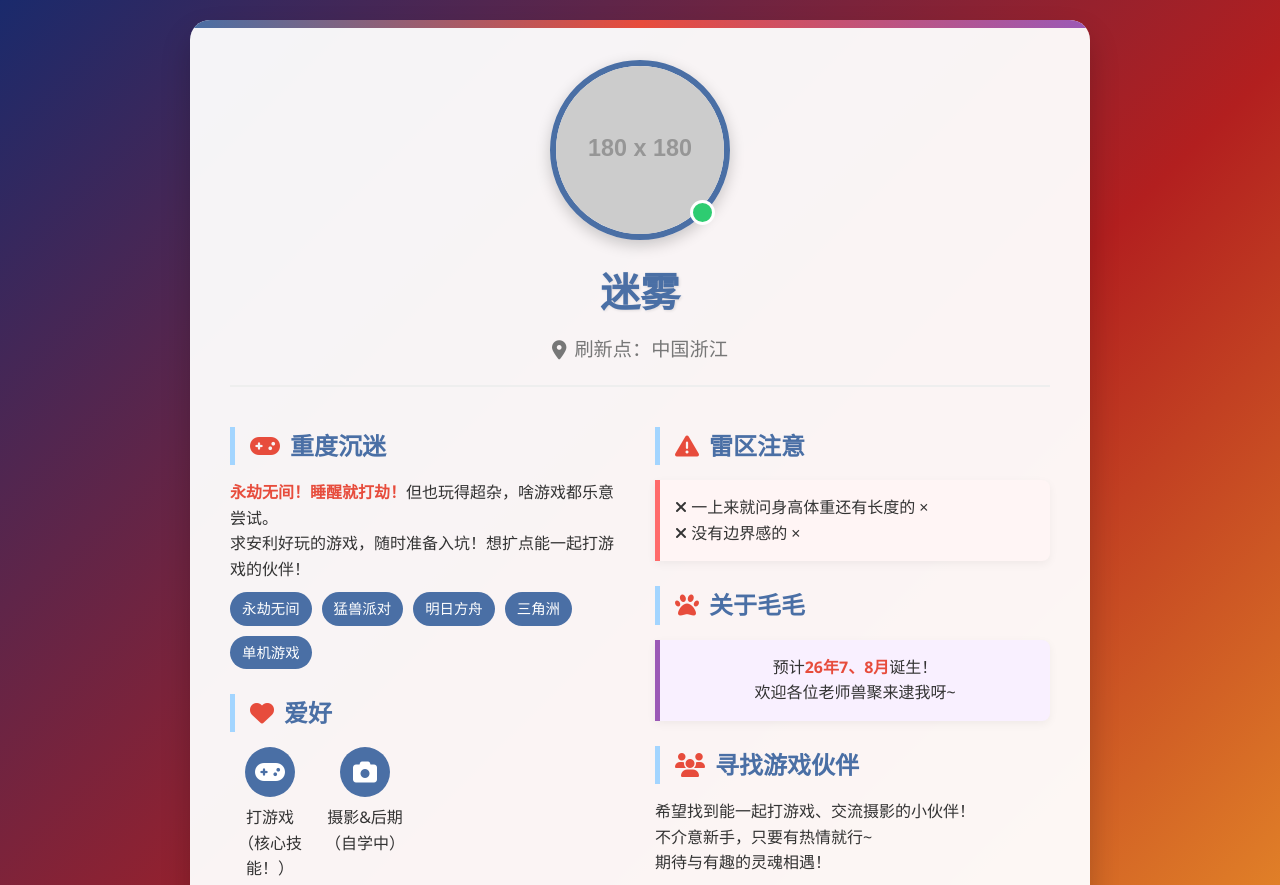
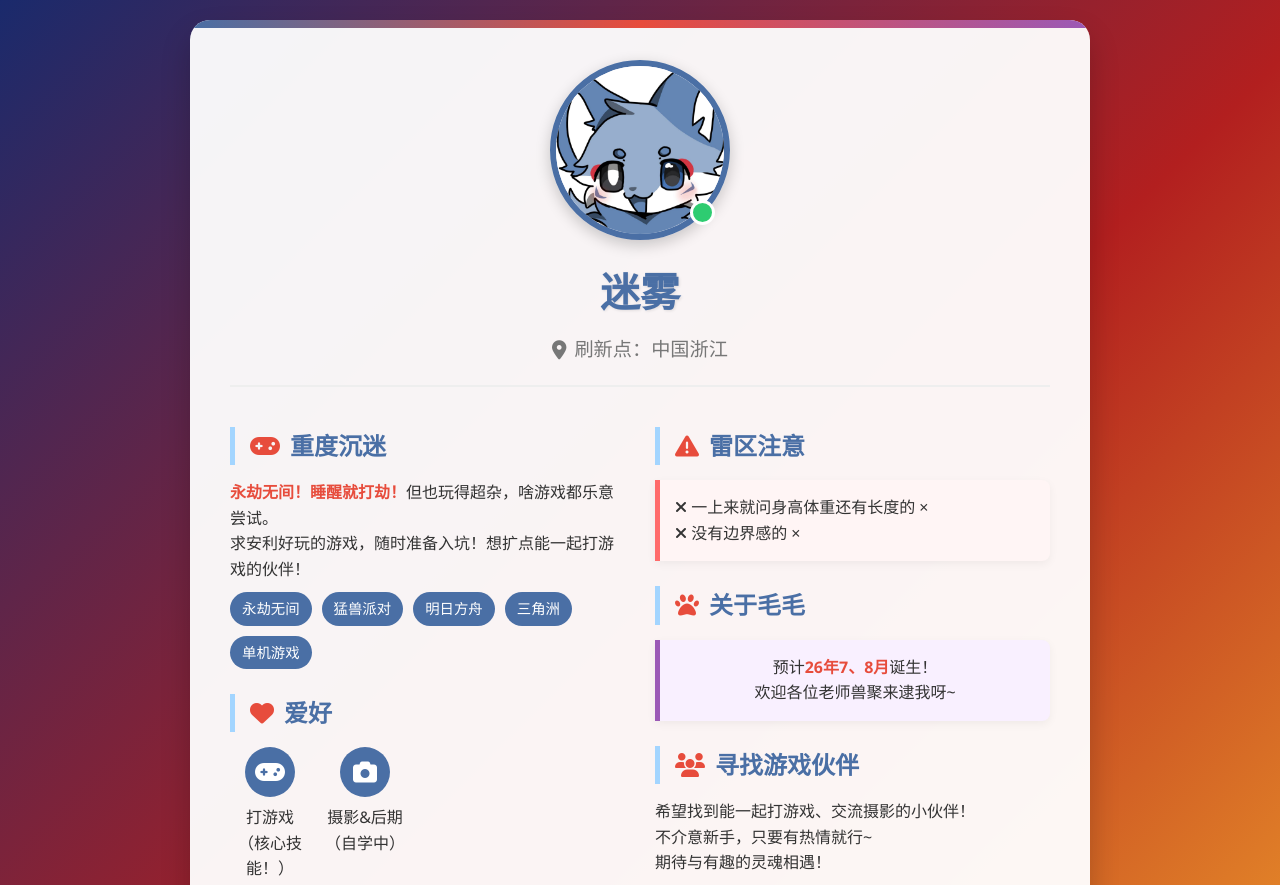
Before and after one commit to miwu0717/miwu.github.io, a plain HTML site: page index.html in a window 1280 px wide. Shown: the top 885 px of the page. Drawn offline with Linux system fonts and the light colour scheme; placeholder pictures from the web are drawn by us.

Commit message:
Update index.html

```diff
--- a/index.html
+++ b/index.html
@@ -407,7 +407,7 @@
         <header>
             <div class="avatar-container">
                 <!-- 替换为实际头像路径 -->
-                <img src="https://via.placeholder.com/180" alt="迷雾的头像" class="avatar">
+                <img src="https://raw.githubusercontent.com/miwu0717/miwu.github.io/refs/heads/main/-6a610faf2c20463a.jpg" alt="迷雾的头像" class="avatar">
                 <div class="online-status" title="在线"></div>
             </div>
             <h1>迷雾</h1>
```
